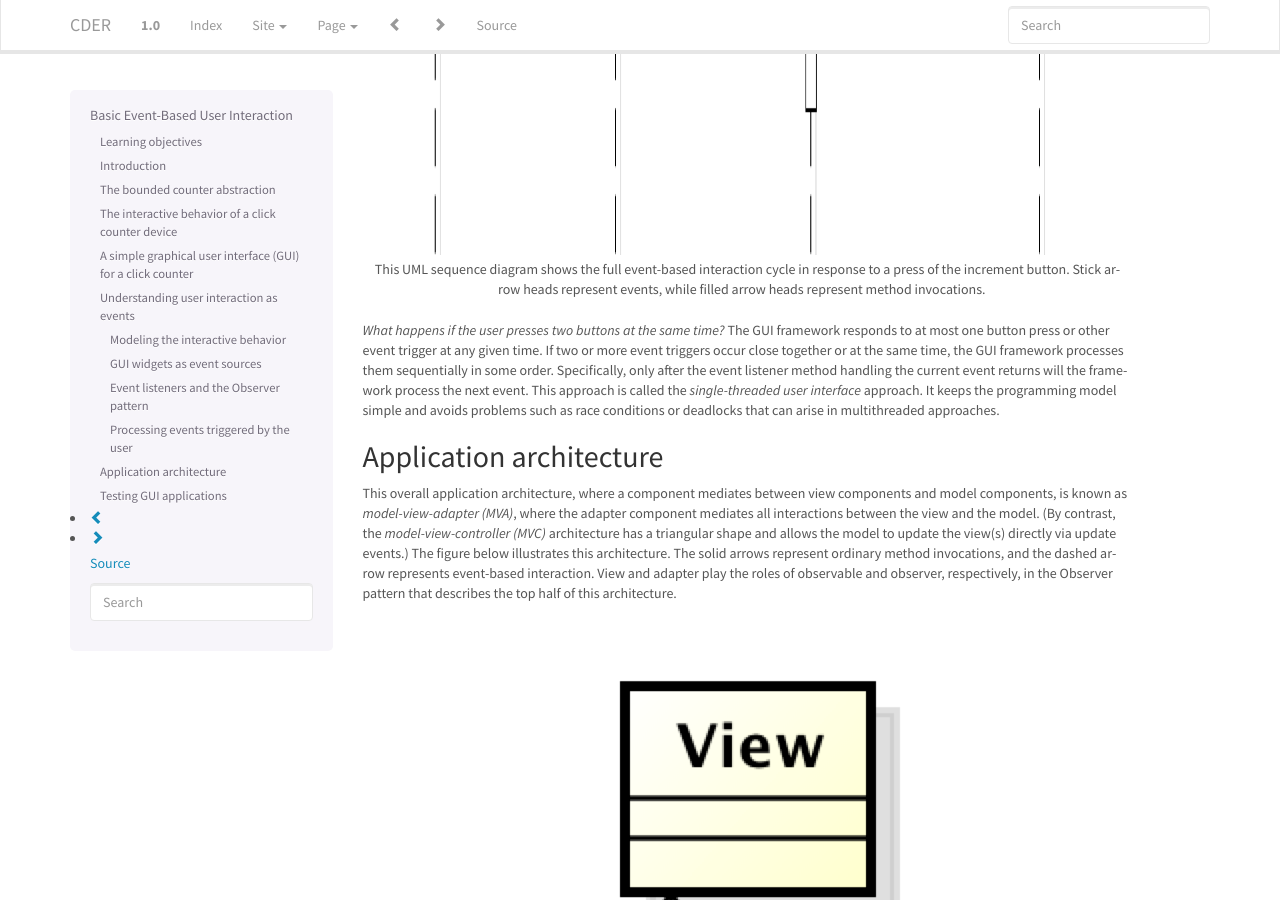
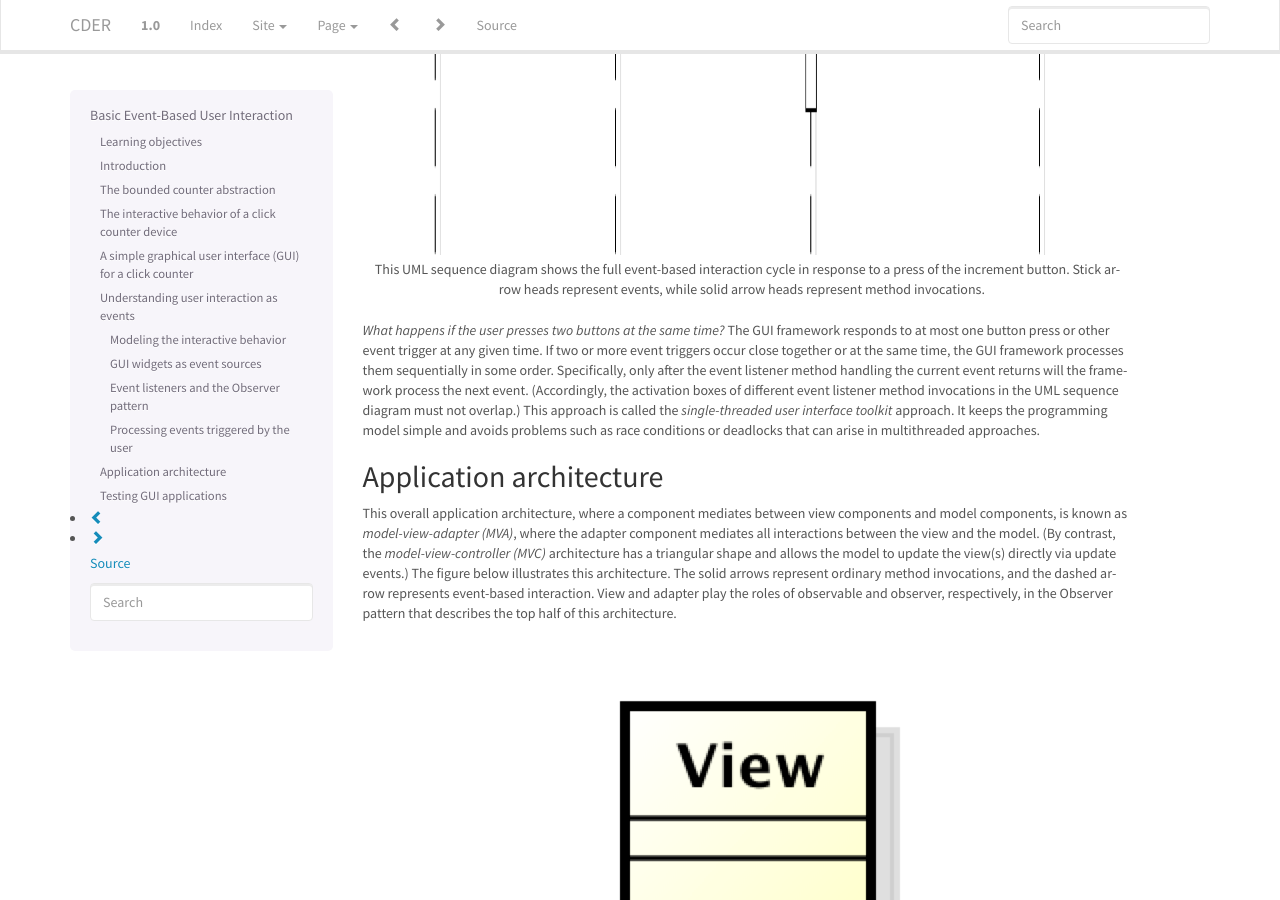
Before and after one commit to LoyolaChicagoBooks/cder, a Sphinx documentation site: the page built from source/events.rst, in a window 1280 px wide and 900 px high, scrolled down 6748 px. Built offline with Sphinx 7.4.7, drawn with Linux system fonts in a browser that asks for light colours; some of the changed text lies outside the part shown.

Commit message:
a few minor enhancements

```diff
--- a/source/events.rst
+++ b/source/events.rst
@@ -182,7 +182,8 @@ to support a single reset transition back to the minimum state.
 .. figure:: images/BoundedCounterStates.png
    :alt: Bounded Counter FSM
 
-   The finite state machine of the bounded counter model.
+   The finite state machine modeling the dynamic behavior of the
+   bounded counter application.
 
 As you can see, the three model states map directly to the view states
 from the previous subsection, and the transitions enabled in each
@@ -314,11 +315,12 @@ cycle of each event-based interaction goes like this. By pressing the
 increment button, the user triggers the ``onClick`` event on that
 button, and the ``onIncrement`` method gets called. This method
 interacts with the model instance by invoking the ``increment`` method
-and then requests a view update. The corresponding ``updateView``
-method also interacts with the model instance by retrieving the
-current counter value using the ``get`` method, displays this value in
-the corresponding GUI element with unique ID ``textview_value``, and
-finally updates the view states as necessary.
+and then requests a view update of the activity itself. The
+corresponding ``updateView`` method also interacts with the model
+instance by retrieving the current counter value using the ``get``
+method, displays this value in the corresponding GUI element with
+unique ID ``textview_value``, and finally updates the view states as
+necessary.
 
 .. literalinclude:: ../examples/clickcounter-android-java/ClickCounter/src/main/java/edu/luc/etl/cs313/android/clickcounter/ClickCounterActivity.java
    :start-after: begin-method-onIncrement
@@ -338,7 +340,7 @@ finally updates the view states as necessary.
 
    This UML sequence diagram shows the full event-based interaction
    cycle in response to a press of the increment button. Stick arrow
-   heads represent events, while filled arrow heads represent method
+   heads represent events, while solid arrow heads represent method
    invocations.
 
 *What happens if the user presses two buttons at the same time?* The
@@ -347,10 +349,12 @@ trigger at any given time. If two or more event triggers occur close
 together or at the same time, the GUI framework processes them
 sequentially in some order. Specifically, only after the event
 listener method handling the current event returns will the framework
-process the next event. This approach is called the *single-threaded
-user interface* approach. It keeps the programming model simple and
-avoids problems such as race conditions or deadlocks that can arise in
-multithreaded approaches.
+process the next event. (Accordingly, the activation boxes of
+different event listener method invocations in the UML sequence
+diagram must not overlap.) This approach is called the
+*single-threaded user interface toolkit* approach. It keeps the
+programming model simple and avoids problems such as race conditions
+or deadlocks that can arise in multithreaded approaches.
 
 Application architecture
 ------------------------
--- a/source/timers.rst
+++ b/source/timers.rst
@@ -32,7 +32,8 @@ asdf
 .. figure:: images/CountdownTimerStates.png
    :alt: Countdown Timer FSM
 
-   The finite state machine of the countdown timer model.
+   The finite state machine modeling the dynamic behavior of the countdown
+   timer application.
 
 asfd
 
```
Also changed, not shown: source/images/CountdownTimerStates.png, 1 other file.
